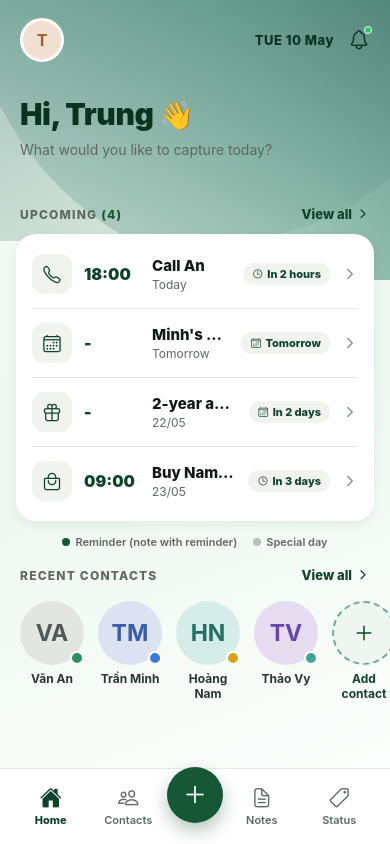
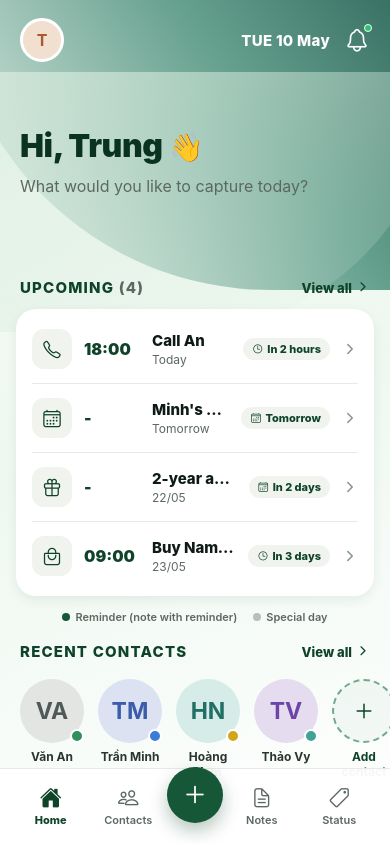
Before and after one commit to btrungg12/frontend_crm_app, a React Native app: screen / in a window 390 px wide. Built offline with nearby package versions, Linux system fonts and the light colour scheme.

Commit message:
Polish dashboard header gradient

```diff
--- a/src/components/AppBackground.tsx
+++ b/src/components/AppBackground.tsx
@@ -20,7 +20,7 @@ export function AppBackground({ children, showLeaf = false, style }: Props) {
 
       <LinearGradient
         pointerEvents="none"
-        colors={["rgba(0,58,48,0.78)", "rgba(0,96,70,0.42)", "rgba(255,255,255,0)"]}
+        colors={["rgba(0,58,48,0.95)", "rgba(0,96,70,0.58)", "rgba(255,255,255,0)"]}
         start={{ x: 1, y: 0 }}
         end={{ x: 0.12, y: 0.88 }}
         style={styles.topGlow}
@@ -28,7 +28,7 @@ export function AppBackground({ children, showLeaf = false, style }: Props) {
 
       <LinearGradient
         pointerEvents="none"
-        colors={["rgba(0,80,64,0.38)", "rgba(255,255,255,0)"]}
+        colors={["rgba(215,235,221,0.8)", "rgba(255,255,255,0)"]}
         start={{ x: 0.1, y: 0 }}
         end={{ x: 0.35, y: 0.86 }}
         style={styles.headerWash}
@@ -62,18 +62,18 @@ const styles = StyleSheet.create({
   },
   topGlow: {
     position: "absolute",
-    top: -150,
-    right: -135,
+    top: -130,
+    right: -120,
     width: 560,
-    height: 430,
+    height: 420,
     borderBottomLeftRadius: 320
   },
   headerWash: {
     position: "absolute",
-    top: -44,
-    left: -40,
+    top: 72,
+    left: -80,
     width: 520,
-    height: 285,
+    height: 260,
     borderBottomRightRadius: 260
   },
   leafGroup: {
--- a/src/mesh/MeshComponents.tsx
+++ b/src/mesh/MeshComponents.tsx
@@ -1,6 +1,6 @@
 import { Ionicons } from "@expo/vector-icons";
 import { PropsWithChildren } from "react";
-import { Modal, Pressable, ScrollView, Text, TextInput, View, ViewStyle } from "react-native";
+import { Modal, Pressable, ScrollView, Text, TextInput, TextStyle, View, ViewStyle } from "react-native";
 import { useSafeAreaInsets } from "react-native-safe-area-context";
 
 import { AppBackground } from "../components/AppBackground";
@@ -165,7 +165,7 @@ export function MeshCard({ children, style }: PropsWithChildren<{ style?: ViewSt
   );
 }
 
-export function SectionLabel({ children, style }: PropsWithChildren<{ style?: ViewStyle }>) {
+export function SectionLabel({ children, style }: PropsWithChildren<{ style?: TextStyle }>) {
   return <Text style={[{ color: mesh.ink500, fontSize: 12, fontWeight: "800", letterSpacing: 1.2 }, style]}>{children}</Text>;
 }
 
--- a/src/screens/mesh/DashboardScreen.tsx
+++ b/src/screens/mesh/DashboardScreen.tsx
@@ -23,35 +23,35 @@ export function DashboardScreen({ t, lang, nav }: Props) {
 
   return (
     <MeshScreen>
-      <MeshHeader variant="transparent" style={{ paddingBottom: 36 }}>
+      <MeshHeader variant="transparent" style={{ paddingBottom: 72 }}>
         <View style={{ flexDirection: "row", alignItems: "center", justifyContent: "space-between", paddingTop: 4 }}>
           <Pressable onPress={() => nav("settings")}>
             <Avatar name="Trung" size={44} ring />
           </Pressable>
           <View style={{ flexDirection: "row", alignItems: "center", gap: 14 }}>
-            <Text style={{ color: mesh.green800, fontWeight: "800", fontSize: 13, letterSpacing: 0.5 }}>
+            <Text style={{ color: "#FFFFFF", fontWeight: "800", fontSize: 15, letterSpacing: 0.3 }}>
               {lang === "vi" ? "T03 10 Th 5" : "TUE 10 May"}
             </Text>
             <Pressable onPress={() => nav("notifications")} style={{ position: "relative" }}>
-              <Ionicons name="notifications-outline" size={22} color={mesh.green800} />
+              <Ionicons name="notifications-outline" size={26} color="#FFFFFF" />
               <View style={{ position: "absolute", right: -2, top: -2, width: 8, height: 8, borderRadius: 4, backgroundColor: "#28C56E", borderWidth: 1.5, borderColor: "#F8FCF7" }} />
             </Pressable>
           </View>
         </View>
 
-        <View style={{ marginTop: 34 }}>
-          <Text style={{ color: mesh.green800, fontSize: 30, fontWeight: "900", letterSpacing: -0.4 }}>
+        <View style={{ marginTop: 64 }}>
+          <Text style={{ color: mesh.green800, fontSize: 32, fontWeight: "900", letterSpacing: -0.4 }}>
             {t("greeting")}, Trung <Text style={{ fontSize: 28 }}>👋</Text>
           </Text>
-          <Text style={{ color: mesh.ink500, fontSize: 14, lineHeight: 20, marginTop: 8 }}>{t("greetingSub")}</Text>
+          <Text style={{ color: mesh.ink500, fontSize: 16, lineHeight: 23, marginTop: 10 }}>{t("greetingSub")}</Text>
         </View>
       </MeshHeader>
 
-      <MeshScroll style={{ marginTop: -10 }} bottom={112}>
+      <MeshScroll style={{ marginTop: -12 }} bottom={112}>
         <View style={{ paddingHorizontal: 16, paddingTop: 20 }}>
           <View style={{ flexDirection: "row", alignItems: "center", justifyContent: "space-between", paddingHorizontal: 4, marginBottom: 12 }}>
-            <SectionLabel>
-              {t("upcoming")} <Text style={{ color: mesh.green600 }}>(4)</Text>
+            <SectionLabel style={{ color: mesh.green700, fontSize: 15 }}>
+              {t("upcoming")} <Text style={{ color: mesh.ink500 }}>(4)</Text>
             </SectionLabel>
             <Pressable onPress={() => nav("allUpcoming")} style={{ flexDirection: "row", alignItems: "center", gap: 4 }}>
               <Text style={{ color: mesh.green700, fontSize: 13, fontWeight: "800" }}>{t("viewAll")}</Text>
@@ -102,7 +102,7 @@ export function DashboardScreen({ t, lang, nav }: Props) {
           </View>
 
           <View style={{ flexDirection: "row", alignItems: "center", justifyContent: "space-between", paddingHorizontal: 4, paddingTop: 14, paddingBottom: 14 }}>
-            <SectionLabel>{t("recentContacts")}</SectionLabel>
+            <SectionLabel style={{ color: mesh.green700, fontSize: 15 }}>{t("recentContacts")}</SectionLabel>
             <Pressable onPress={() => nav("recentContacts")} style={{ flexDirection: "row", alignItems: "center", gap: 4 }}>
               <Text style={{ color: mesh.green700, fontSize: 13, fontWeight: "800" }}>{t("viewAll")}</Text>
               <Ionicons name="chevron-forward" size={14} color={mesh.green700} />
```
